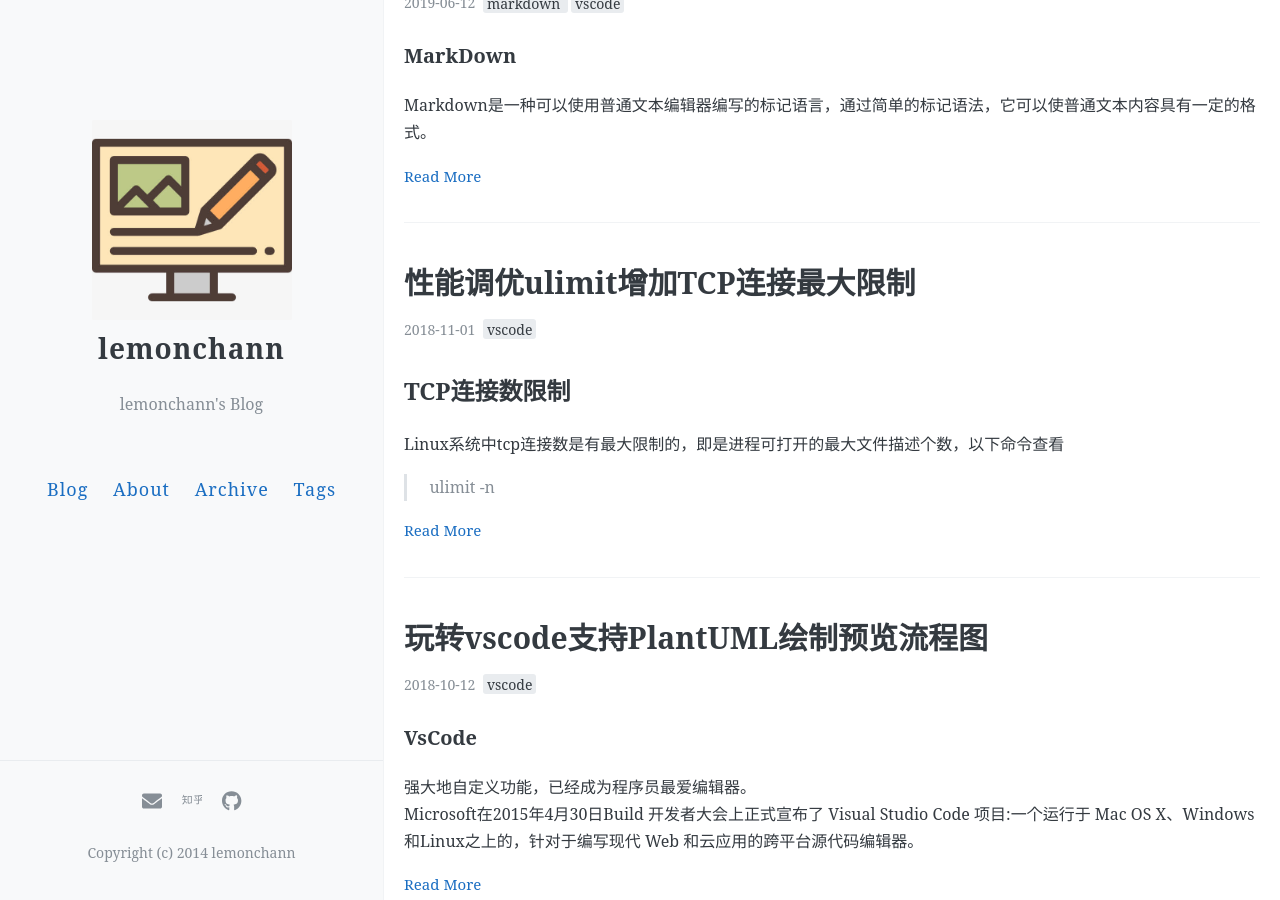
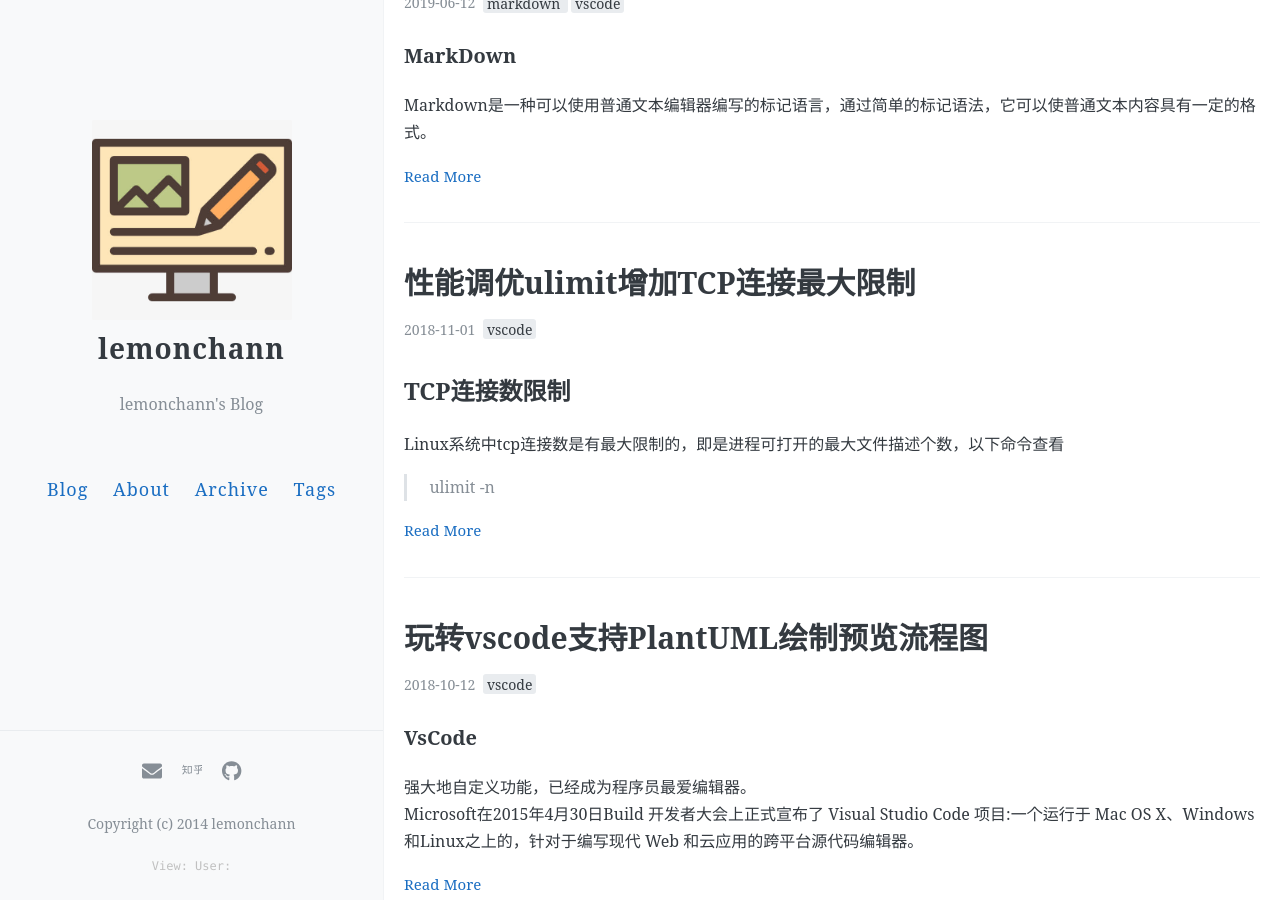
Before and after one commit to lemonchann/lemonchann.github.io, a Jekyll site: the page built from index.html, in a window 1280 px wide and 900 px high, scrolled down 470 px. Built offline with Jekyll 4.4.1, drawn with Linux system fonts in a browser that asks for light colours; the list of posts is cut into pages by our own code; comment, search, counter and statistics services are not loaded.

Commit message:
Add vistor Statistics

```diff
--- a/_includes/footer.html
+++ b/_includes/footer.html
@@ -3,3 +3,15 @@
 {% if site.footer-text %}
 <p>{{ site.footer-text }}</p>
 {% endif %}
+
+</script>
+<!-- pv的方式，单个用户连续点击n篇文章，记录n次访问量 -->
+<div align="center">
+	<span id="busuanzi_container_site_pv" style="font-family:Consolas;color:Silver;font-size:12px;">
+		View:<span id="busuanzi_value_site_pv" style="font-family:Consolas;color:Silver;font-size:12px;"></span>
+	</span>
+	<!-- uv的方式，单个用户连续点击n篇文章，只记录1次访客数 -->
+	<span id="busuanzi_container_site_uv" style="font-family:Consolas;color:Silver;font-size:12px;">
+		User:<span id="busuanzi_value_site_uv" style="font-family:Consolas;color:Silver;font-size:12px;"></span>
+	</span>
+</div>
--- a/index.html
+++ b/index.html
@@ -2,11 +2,10 @@
 layout: default
 ---
 
-<div id="search-container">
+<div class="search-container">
   <input type="text" id="search-input" placeholder="search blog posts...">
   <ul id="results-container"></ul>
 </div>
-
 
 <!--script src="https://unpkg.com/simple-jekyll-search/dest/simple-jekyll-search.min.js"></script-->
 <script src="{{ site.baseurl }}/js/simple-jekyll-search.min.js"></script>
@@ -78,3 +77,6 @@
     </span>
   {% endif %}
 </div>
+
+<!--不算子网站访客统计-->
+<script async src="//busuanzi.ibruce.info/busuanzi/2.3/busuanzi.pure.mini.js">
```
Lines whose indentation alone changed are shown as unchanged.
